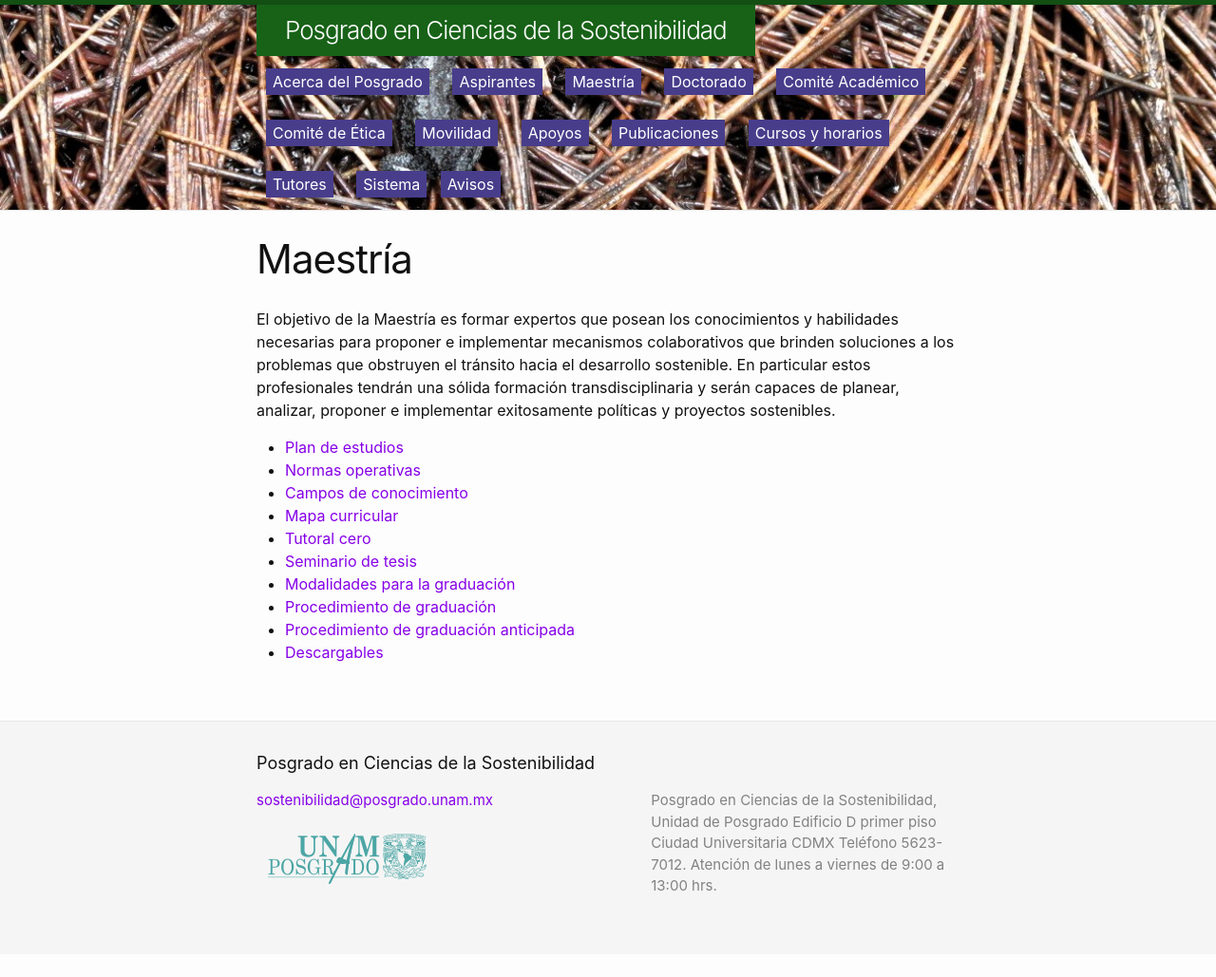
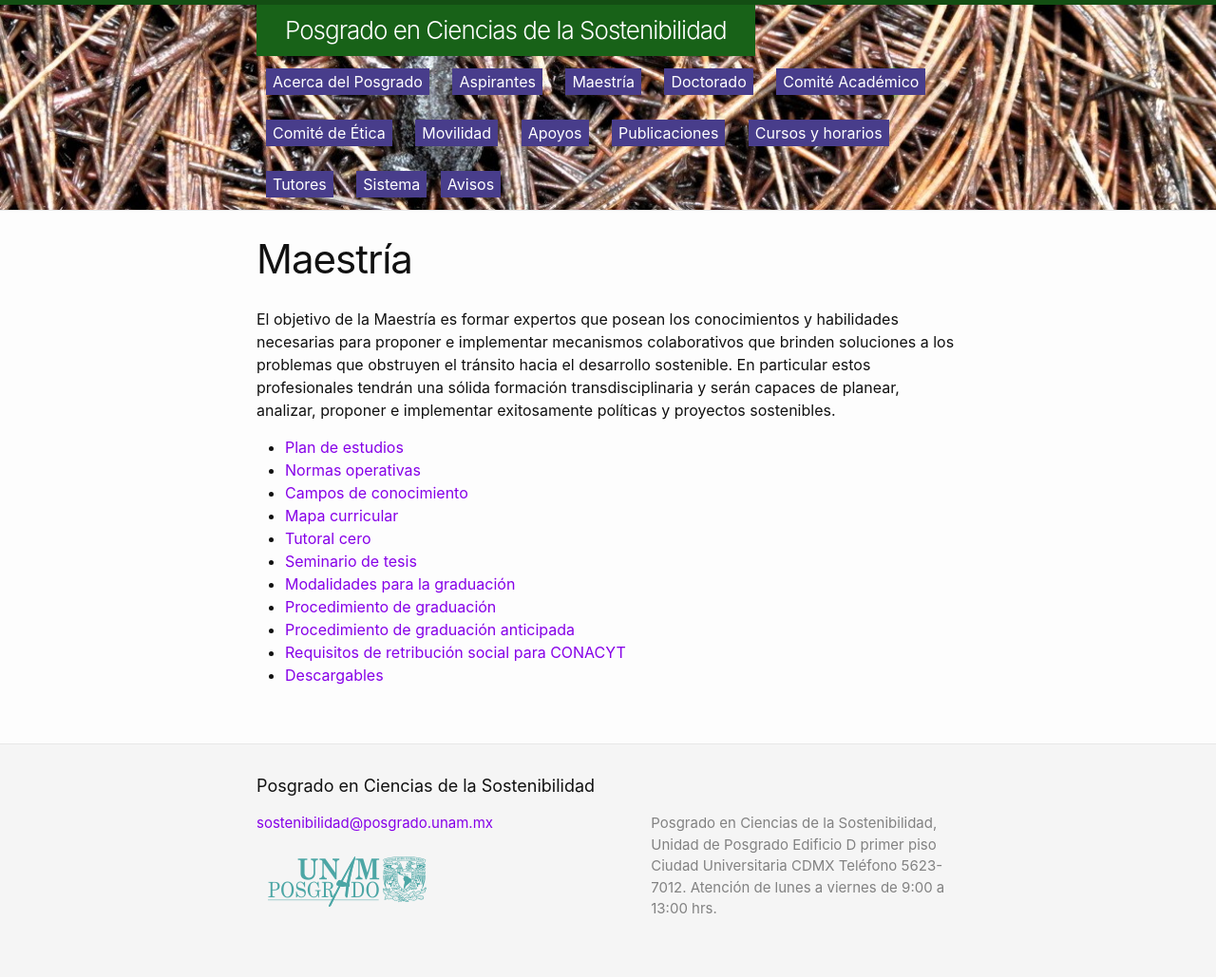
Before and after one commit to pcs-unam/pcs-unam.github.io, a Jekyll site: the page built from 02_maestria.md, in a window 1280 px wide. Shown: the whole page at 95% size. Built offline with Jekyll 4.4.1, drawn with Linux system fonts in a browser that asks for light colours; before the commit the page ends 1005 px from its top, so only the background shows below that.

Commit message:
Se agregó sección de retribución social

```diff
--- a/02_maestria.md
+++ b/02_maestria.md
@@ -21,4 +21,5 @@ implementar exitosamente políticas y proyectos sostenibles.
  - [Modalidades para la graduación](/maestria/modalidades_graduacion)
  - [Procedimiento de graduación](/maestria/graduacion)
  - [Procedimiento de graduación anticipada](/maestria/graduacion-anticipada/)
+ - [Requisitos de retribución social para CONACYT](/maestría/retribucion_social/)
  - [Descargables](/maestria/descargables)
```
